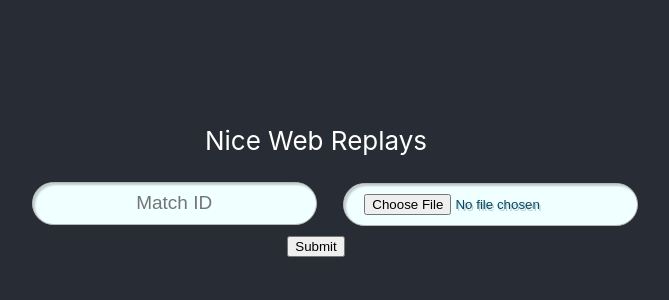
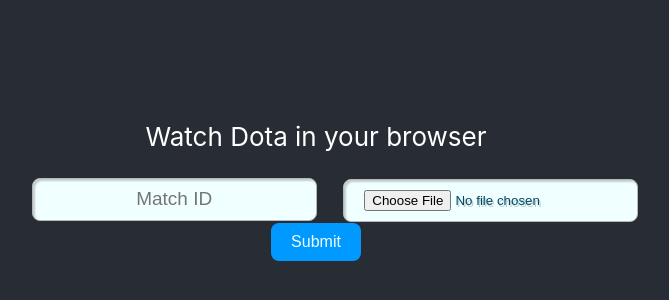
Before and after one commit to kanmingxu00/web-replays, a React (Create React App) app: page / in a window 1280 px wide. Shown: the part 222-522 px from the top of the page, without its empty margins (324-993 px from the left). Built offline with nearby package versions, Linux system fonts and the light colour scheme.

Commit message:
nut
i nutt ed

```diff
--- a/src/App.js
+++ b/src/App.js
@@ -7,7 +7,7 @@
     <div className="App">
       <header className="App-header">
         <p>
-          Nice Web Replays
+          Watch Dota in your browser
         </p>
         <Main />
       </header>
--- a/src/main/upload/Upload.js
+++ b/src/main/upload/Upload.js
@@ -48,7 +48,7 @@
                     <UploadButton className="FileSelect" updateFile={this.updateFile}/>
                 </div>
                 <div>
-                    <SubmitButton loading={this.state.loading} onPress={this.onPress} buttonText={'Submit'} />
+                    <SubmitButton className="SubmitReplay" loading={this.state.loading} onPress={this.onPress} buttonText={'Submit'} />
                 </div>
             </div>
         );
--- a/src/main/upload/Upload.scss
+++ b/src/main/upload/Upload.scss
@@ -6,7 +6,7 @@
     // width: 30em !important;
     text-align: center;
     border: 1px solid #b7b7b7;
-    -webkit-border-radius: 3em;
+    -webkit-border-radius: 8px;
     // font-size: 24px;
     margin-left: 2em;
     color: rgb(0, 74, 104);
@@ -28,7 +28,7 @@
     // width: 30em !important;
     text-align: center;
     border: 1px solid #b7b7b7;
-    -webkit-border-radius: 3em;
+    -webkit-border-radius: 8px;
     font-size: 19px;
     margin-left: 2em;
     color: rgb(0, 74, 104);
@@ -41,3 +41,21 @@
     -o-transition: all 200ms cubic-bezier(0.42, 0, 0.58, 1);
     transition: all 200ms cubic-bezier(0.42, 0, 0.58, 1);
 }
+
+.SubmitReplay {
+	background-color: #0099ff;
+	border: none;
+	color: azure;
+	padding: 10px 20px;
+	cursor: pointer;
+	text-align: center;
+	font-size: 16px;
+	border-radius: 8px;
+	transition-duration: .2s;
+}
+
+.SubmitReplay:hover {
+	background-color: azure;
+	border-color: #0099ff;
+	color: #0099ff;
+}
```
